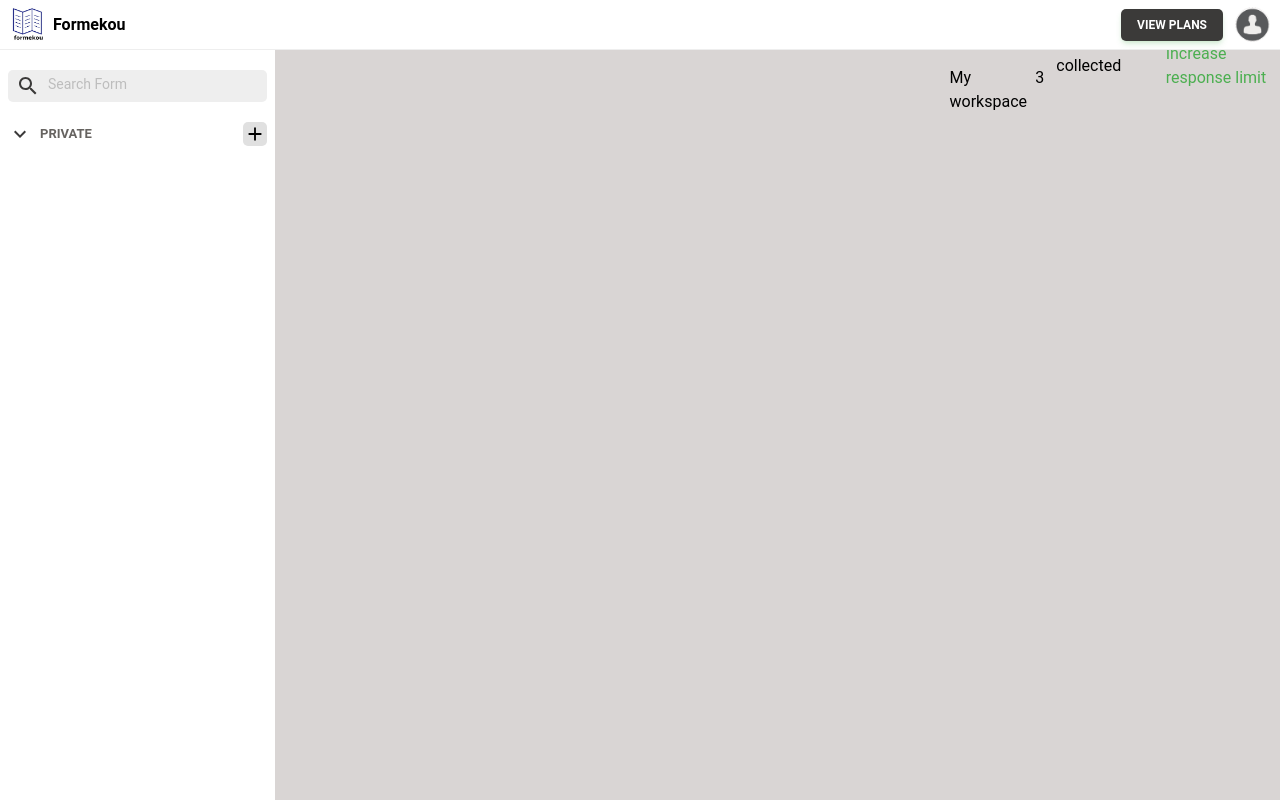
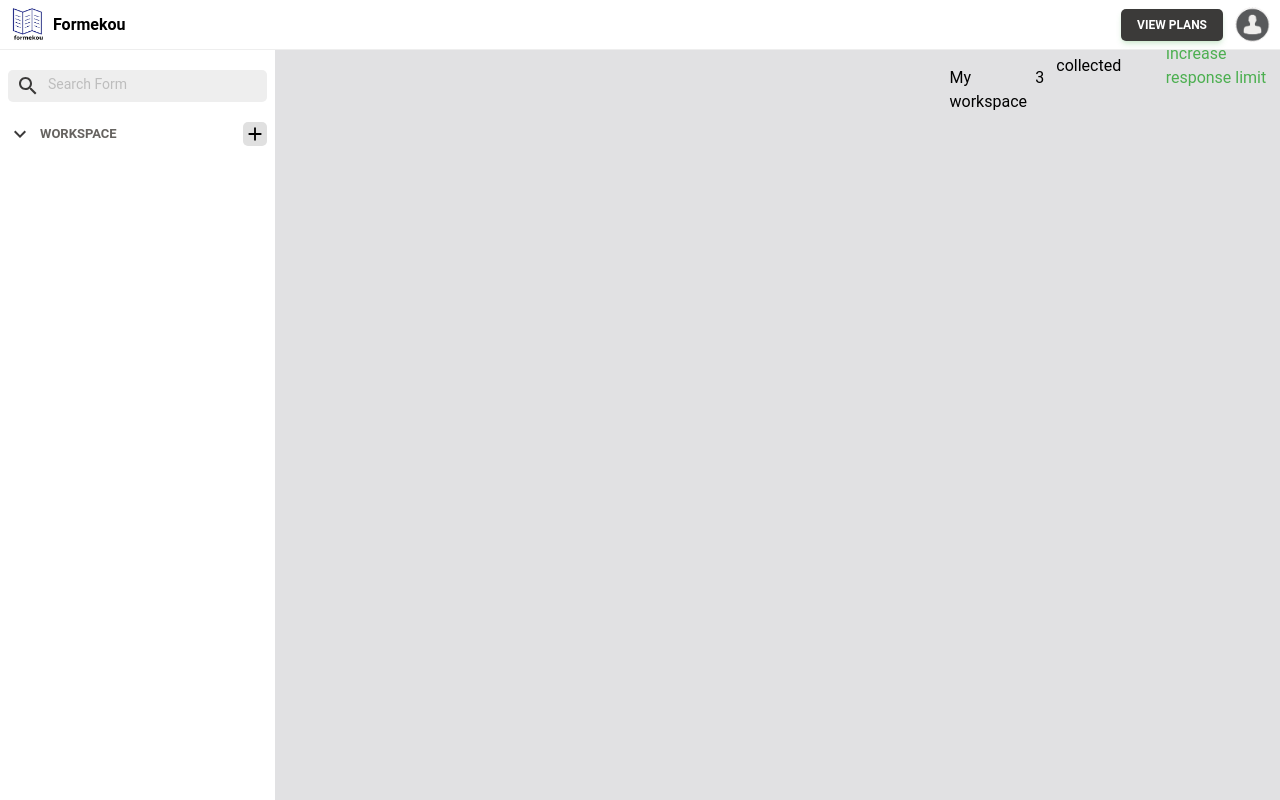
Before and after one commit to formekou-app/formekou-ui, a React (Vite) app: page /home in a window 1280 px wide. Built offline with nearby package versions, Linux system fonts and the light colour scheme; no server answers.

Commit message:
chore: style menu

```diff
--- a/src/components/menu/Menu.jsx
+++ b/src/components/menu/Menu.jsx
@@ -1,5 +1,5 @@
 import { Search as SearchIcon } from "@mui/icons-material";
-import { ViewMenu } from "./components/ViewMenu";
+import { ListMenu, ListMenuItem } from "./components";
 
 //TODO: handle search here
 export function Menu() {
@@ -16,7 +16,10 @@ export function Menu() {
           placeholder="Search Form"
         />
       </div>
-      <ViewMenu label="PRIVATE">hello</ViewMenu>
+      <ListMenu label="WORKSPACE">
+        <ListMenuItem name="Study" value={55}/>
+        <ListMenuItem name="Work" value={5} style={{backgroundColor: "white"}}/>
+      </ListMenu>
     </div>
   );
 }
--- a/src/components/menu/components/ViewMenu.jsx
+++ b/src/components/menu/components/ListMenu.jsx
@@ -1,9 +1,9 @@
 import { useState } from "react";
 import PropTypes from "prop-types";
-import { Typography } from "@material-tailwind/react";
+import { Typography, Collapse } from "@material-tailwind/react";
 import { Add, ExpandLess, ExpandMore } from "@mui/icons-material";
 
-export function ViewMenu({ label }) {
+export function ListMenu({ label, children }) {
   const [showMenuContent, setShowMenuContent] = useState(false);
 
   return (
@@ -19,7 +19,7 @@ export function ViewMenu({ label }) {
             <ExpandMore className="text-main-black" />
           )}
           <Typography
-            variant="p"
+            variant="small"
             className="text-bgray text-[13px] font-semibold"
           >
             {label}
@@ -27,10 +27,18 @@ export function ViewMenu({ label }) {
         </div>
         <Add className="py-[1px] bg-gray-300 rounded-[5px]" />
       </div>
+      <Collapse
+        open={showMenuContent}
+        className="pt-3"
+
+      >
+        {children}
+      </Collapse>
     </div>
   );
 }
 
-ViewMenu.propTypes = {
+ListMenu.propTypes = {
   label: PropTypes.string,
+  children: PropTypes.object
 };
--- /dev/null
+++ b/src/components/menu/components/ListMenuItem.jsx
@@ -0,0 +1,29 @@
+import { Typography } from "@material-tailwind/react"
+import { useLocation } from "react-router-dom";
+import PropTypes from "prop-types"
+
+export function ListMenuItem({name, value, style}){
+  const location = useLocation();
+
+  const isActive = location.pathname.includes(name)
+
+  return(
+    <div
+      className="flex items-center justify-between p-2"
+      style={{
+        backgroundColor: !isActive ? "#e1e1e6" : "white",
+        ...style
+      }}
+      onClick={()=>{}}
+    >
+      <Typography className="text-[14px] text-bgray">{name}</Typography>
+      <Typography className="text-[14px] text-bgray">{value}</Typography>
+    </div>
+  )
+}
+
+ListMenuItem.propTypes = {
+  name: PropTypes.string,
+  value: PropTypes.number,
+  style: PropTypes.object,
+}
--- /dev/null
+++ b/src/components/menu/components/index.js
@@ -0,0 +1,2 @@
+export * from "./ListMenu";
+export * from "./ListMenuItem";
--- a/src/components/menu/index.js
+++ b/src/components/menu/index.js
@@ -1 +1 @@
-export * from "./Menu";
+export * from "./Menu"
--- a/src/index.css
+++ b/src/index.css
@@ -5,7 +5,7 @@
 
 @layer components {
   .section {
-    @apply min-h-screen bg-[#d9d5d4] w-full;
+    @apply min-h-screen bg-[#e1e1e3] w-full;
   }
   .nf-container {
     @apply lg:px-24 lg:py-24 md:py-20 md:px-44 px-4 py-24 items-center flex justify-center flex-col-reverse lg:flex-row md:gap-28 gap-16;
```
